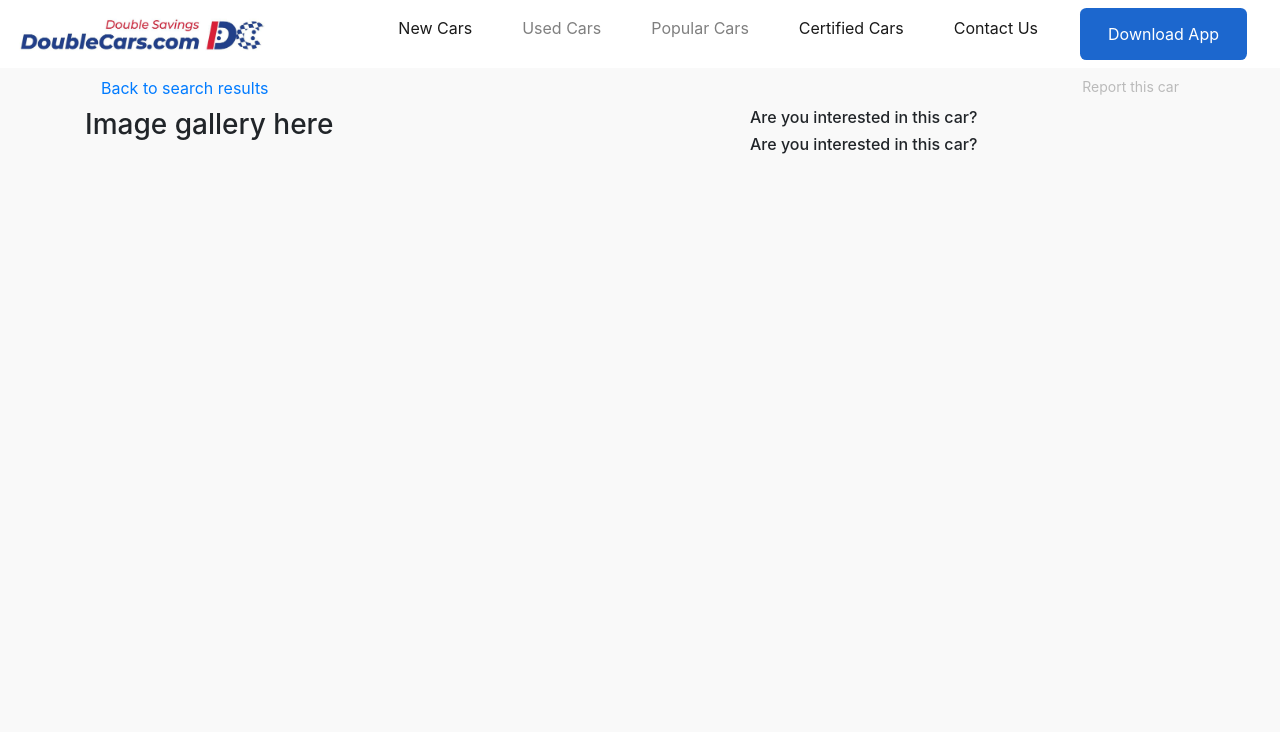
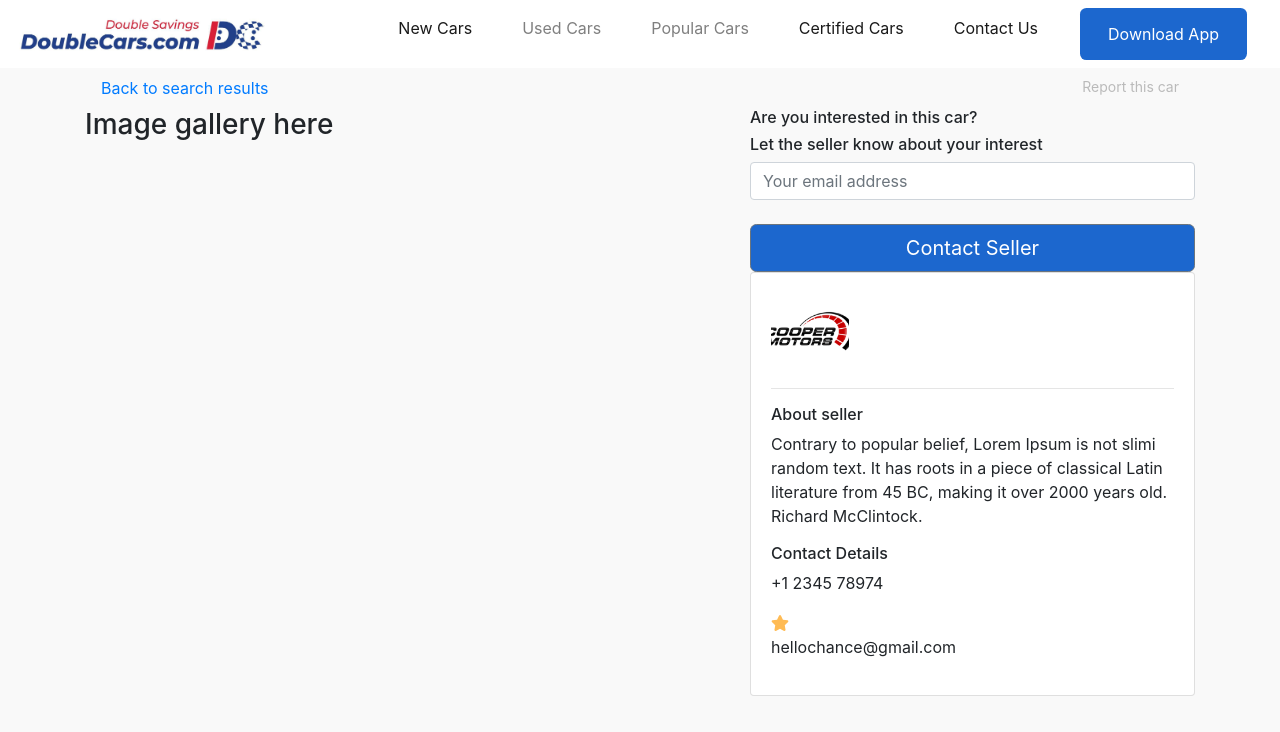
Before and after one commit to ahsuniqbal/DoubleCars, a React (Create React App) app: page /productresults in a window 1280 px wide. Shown: the top 732 px of the page. Built offline with nearby package versions, Linux system fonts and the light colour scheme; a web font is replaced by a local one.

Commit message:
results page

```diff
--- a/src/pages/ProductResults/components/ProductResults.jsx
+++ b/src/pages/ProductResults/components/ProductResults.jsx
@@ -1,6 +1,8 @@
 import React from 'react';
-import { Container, NavLink, Row, Col } from 'reactstrap';
+import { Container, NavLink, Row, Col, Input, Button, Card, CardBody, FormGroup, Label, CardImg} from 'reactstrap';
 import '../styles/ProductResults.css'
+import CompanyLogo from '../../../assets/company-logo.png';
+import { FontAwesomeIcon } from '@fortawesome/react-fontawesome';
 
 const ProductResults = () => {
     return(
@@ -20,7 +22,48 @@ const ProductResults = () => {
                 </Col>
                 <Col md = "5">
                     <h6>Are you interested in this car?</h6>
-                    <h6>Are you interested in this car?</h6>
+                    <h6>Let the seller know about your interest</h6>
+                    <Input type = "email" placeholder = "Your email address"></Input>
+                    <Button size = "lg" block className = "contact-seller-button secondary mt-4"> Contact Seller</Button>
+
+            <Card className="filters">
+            <CardBody>
+                <Row>
+                    <Col xs="3">
+                        <CardImg src={CompanyLogo} alt="Company logo"/>
+                    </Col>
+                </Row>
+
+                <hr/>
+                <h6>About seller</h6>
+                <p>Contrary to popular belief, Lorem Ipsum is not slimi random text.
+                It has roots in a piece of classical Latin literature from 45 BC,
+                making it over 2000 years old. Richard McClintock.</p>
+                <h6>Contact Details</h6>
+                <p className = ""><i className="fa fa-envelope "></i>+1 2345 78974</p>
+                <FontAwesomeIcon icon={["fas", "star"]} color="#FFBB54" size="1x" className="mr-2" />
+                <p className = ""> <i className="fa fa-phone "></i>hellochance@gmail.com</p>
+
+
+
+
+
+
+
+
+
+
+
+
+
+            </CardBody>
+        </Card>
+
+
+
+
+
+
                 </Col>
             </Row>
         </Container>
--- a/src/pages/ProductResults/styles/ProductResults.css
+++ b/src/pages/ProductResults/styles/ProductResults.css
@@ -7,3 +7,10 @@
 .back-button {
     cursor: pointer;
 }
+
+.contact-seller-button {
+    background-color: #1C67CE !important;
+    border-radius: 0.4rem !important;
+    color: #ffffff !important;
+
+}
--- a/src/pages/Products/api/GetRequests.jsx
+++ b/src/pages/Products/api/GetRequests.jsx
@@ -1,4 +1,4 @@
-import { connectionString } from '../../../config/ConnectionString';
+import { connectionString } from '../../../config/connectionString';
 const axios = require('axios');
 // const relativeString = "products/search?search=";
 
```
